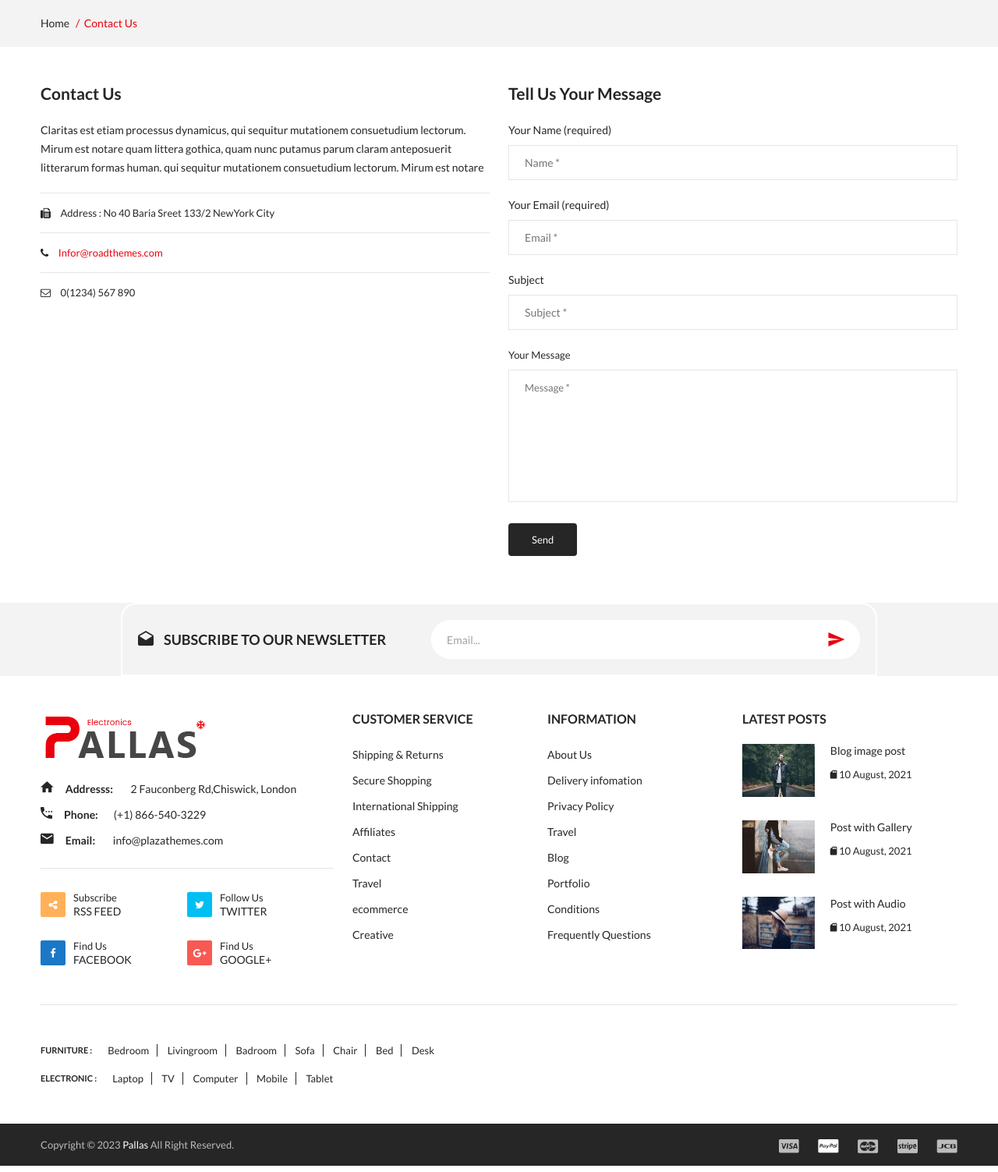
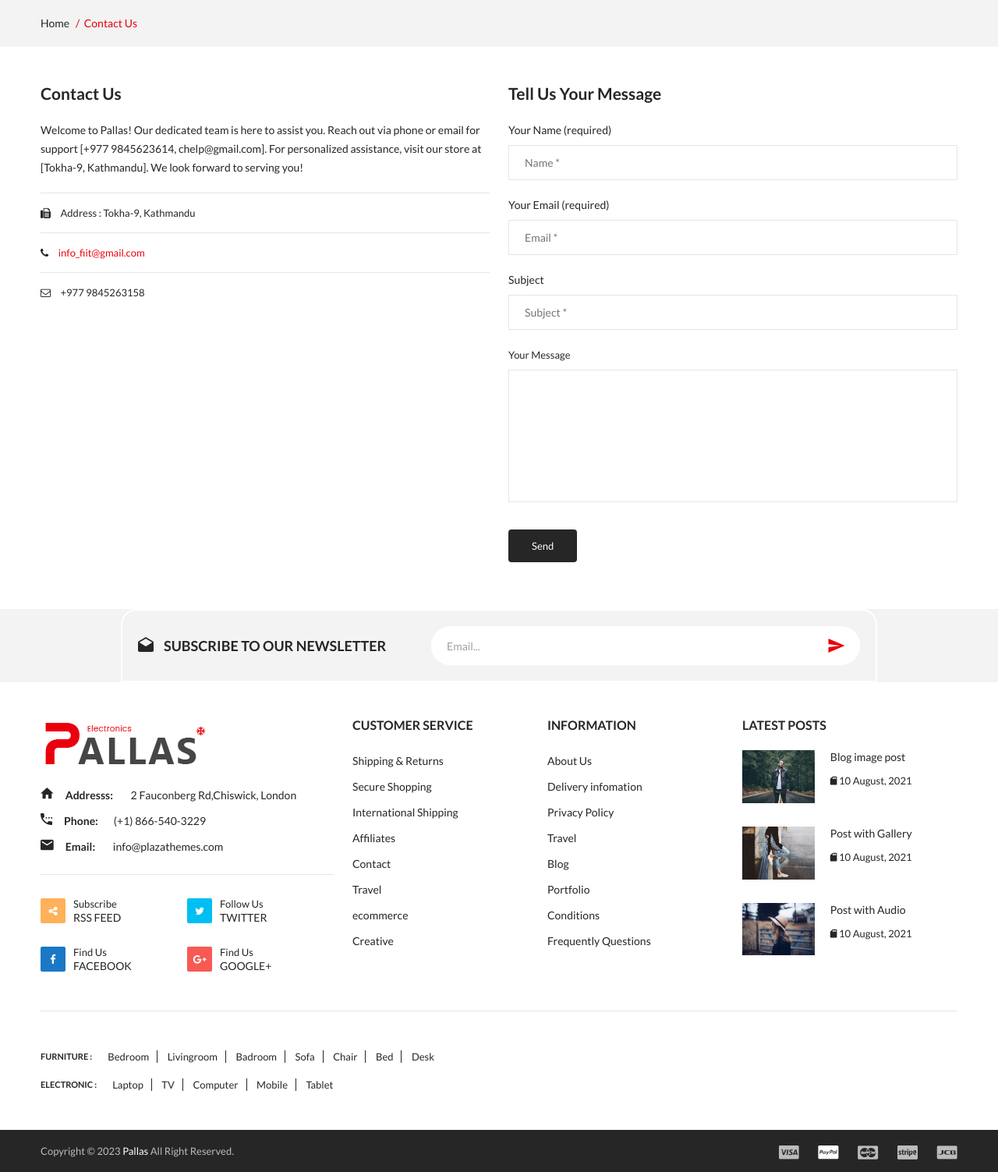
Before and after one commit to SaugatMgr/E-Commerce-Project, a Django app: page /contact/ in a window 1280 px wide. Shown: the part 242-1745 px from the top of the page at 78% size. Run offline with Django 4.2, Linux system fonts and the light colour scheme; some libraries are stand-ins or nearby versions; some web fonts are replaced.

Commit message:
contact us page for customers to be able to send desired message

```diff
--- a/templates/contact_us.html
+++ b/templates/contact_us.html
@@ -6,7 +6,6 @@
 {% endblock page_name %}
 
 {% block content %}
-
     <!--contact area start-->
     <div class="contact_area" style="margin-top:50px;">
         <div class="container">
@@ -14,51 +13,63 @@
                 <div class="col-lg-6 col-md-12">
                     <div class="contact_message content">
                         <h3>contact us</h3>
-                        <p>Claritas est etiam processus dynamicus, qui sequitur mutationem consuetudium lectorum. Mirum est notare quam littera gothica, quam nunc putamus parum claram anteposuerit litterarum formas human. qui sequitur mutationem consuetudium lectorum. Mirum est notare</p>
+                        <p>
+                            Welcome to Pallas! Our dedicated team is here to assist you. Reach out via phone or email for support [+977 9845623614, chelp@gmail.com]. For personalized assistance, visit our store at [Tokha-9, Kathmandu]. We look forward to serving you!                        </p>
                         <ul>
-                            <li><i class="fa fa-fax"></i>  Address : No 40 Baria Sreet 133/2 NewYork City</li>
-                            <li><i class="fa fa-phone"></i> <a href="#">Infor@roadthemes.com</a></li>
-                            <li><i class="fa fa-envelope-o"></i> 0(1234) 567 890</li>
+                            <li><i class="fa fa-fax"></i>  Address : Tokha-9, Kathmandu</li>
+                            <li><i class="fa fa-phone"></i> <a href="#">info_fiit@gmail.com</a></li>
+                            <li><i class="fa fa-envelope-o"></i> +977 9845263158</li>
                         </ul>
                     </div>
                 </div>
                 <div class="col-lg-6 col-md-12">
                     <div class="contact_message form">
                         <h3>Tell us your Message</h3>
-                        <div class="message">
+                        <div>
+                            {% if messages %}
+                                {% for msg in messages %}
+                                <div class="alert alert-warning alert-dismissible fade show" role="alert">
+                                    <button type="button" class="btn-close" data-bs-dismiss="alert" aria-label="Close"></button>
+                                    <strong>Warning!</strong>
+                                    {{ msg }}
+                                    {% if form.errors and form.non_field_errors %}
+                                        {{ form.non_field_errors }}
+                                    {% endif %}
+                                </div>
 
-                          {% if messages %}
-
-                              {% for msg in messages %}
-                                  <p class="form-messege">{{ msg }}</p>
                                 {% endfor %}
 
                             {% endif %}
-
-                          {% if form.errors and form.non_field_errors %}
-                            <p class="form-messege">{{ form.non_field_errors }}</p>
-                          {% endif %}
                         </div>
-                        <form method="post" id="contact-form">{% csrf_token %}
+                        <form method="post" class="form-contact contact_form">{% csrf_token %}
                             <p>
-                                <label> Your Name (required)</label>
-                                <input name="name" placeholder="Name *" type="text">
+                                <label for="name"> Your Name (required)</label>
+                                <input name="name" placeholder="Name *" type="text" required>
+                                <h5><b>
                                     {{ form.name.errors }}
+                                </b></h5>
                             </p>
                             <p>
-                                <label>  Your Email (required)</label>
-                                <input name="email" placeholder="Email *" type="email">
+                                <label for="email">  Your Email (required)</label>
+                                <input name="email" placeholder="Email *" type="email" required>
+                                <h5><b>
                                     {{ form.email.errors }}
+                                </b></h5>
                             </p>
                             <p>
-                                <label>  Subject</label>
-                                <input name="subject" placeholder="Subject *" type="text">
+                                <label for="subject">  Subject</label>
+                                <input name="subject" placeholder="Subject *" type="text" required>
+                                <h5><b>
                                     {{ form.subject.errors }}
+                                </b></h5>
                             </p>
                             <div class="contact_textarea">
-                                <label>  Your Message</label>
-                                <textarea placeholder="Message *" name="msg"  class="form-control2" ></textarea>
+                                <label for="msg">  Your Message</label>
+                                <textarea placeholder="Message *" name="msg"  class="form-control2" required>
+                                </textarea>
+                                <h5><b>
                                     {{ form.msg.errors }}
+                                </b></h5>
                             </div>
                             <button type="submit"> Send</button>
                         </form>
```
Lines whose indentation alone changed are shown as unchanged.
